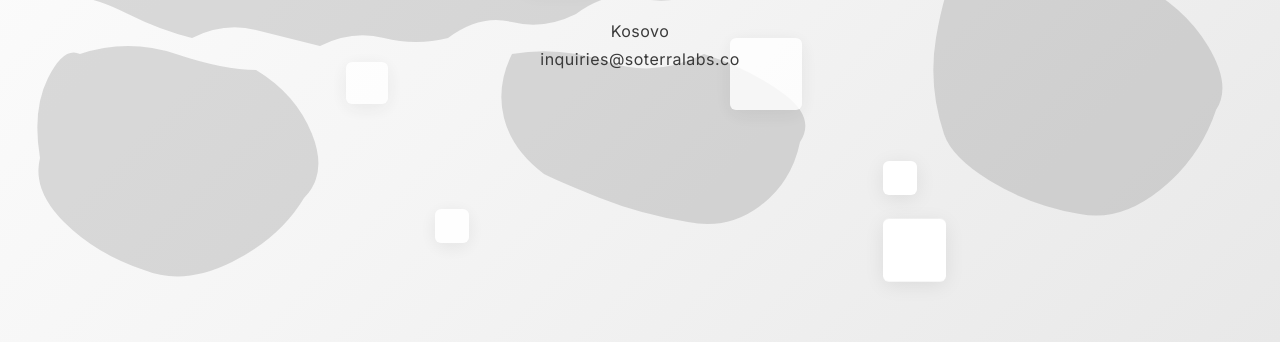
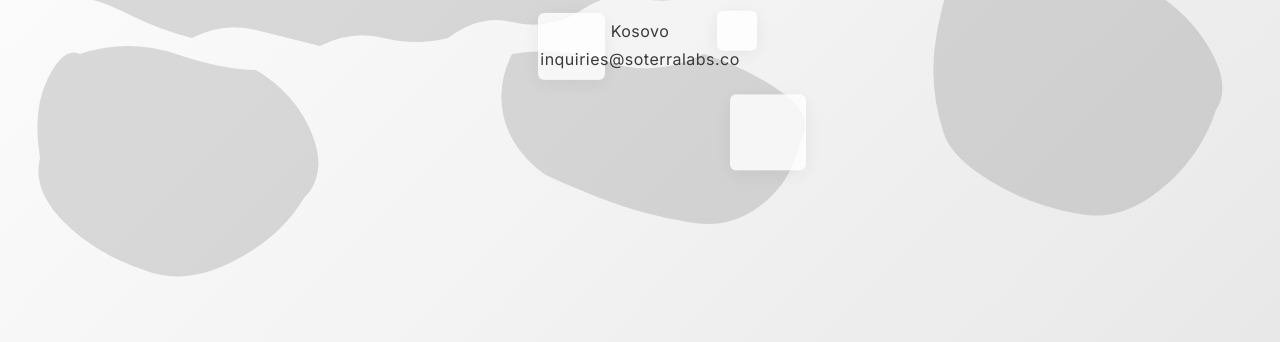
Before and after one commit to shpetimselaci/soterralabs-landing, a website: page src/index.html in a window 1280 px wide. Shown: the part 458-800 px from the top of the page. Drawn offline with nearby package versions, Linux system fonts and the light colour scheme; files that its build step writes are made by us from their sources.

```diff
--- a/src/styles/main.scss
+++ b/src/styles/main.scss
@@ -1,3 +1,5 @@
+@use "sass:math";
+
 // Variables
 $bg-gradient-start: #ffffff;
 $bg-gradient-mid: #f5f5f5;
@@ -82,8 +84,9 @@ body {
 // Generate randomized blocks
 @for $i from 1 through $block-count {
   .block-#{$i} {
-    // Random size between min and max
-    $size: random($block-max-size - $block-min-size) + $block-min-size;
+    // Random size between min and max (strip units for random(), then add back)
+    $size-range: math.div($block-max-size - $block-min-size, 1px);
+    $size: random($size-range) * 1px + $block-min-size;
     width: $size;
     height: $size;
 
```
Also changed, not shown: .github/workflows/deploy.yml, 1 other file.
